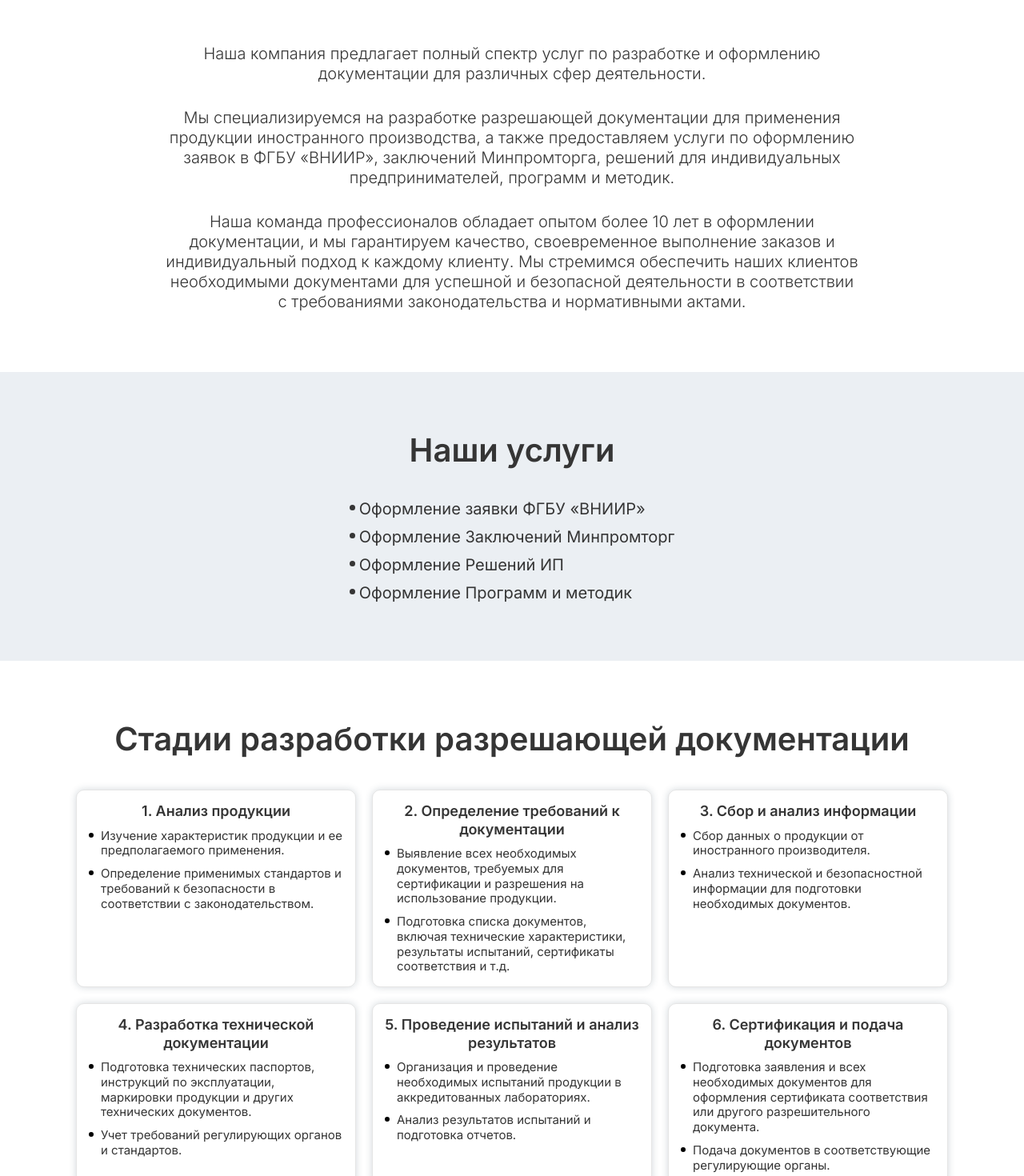
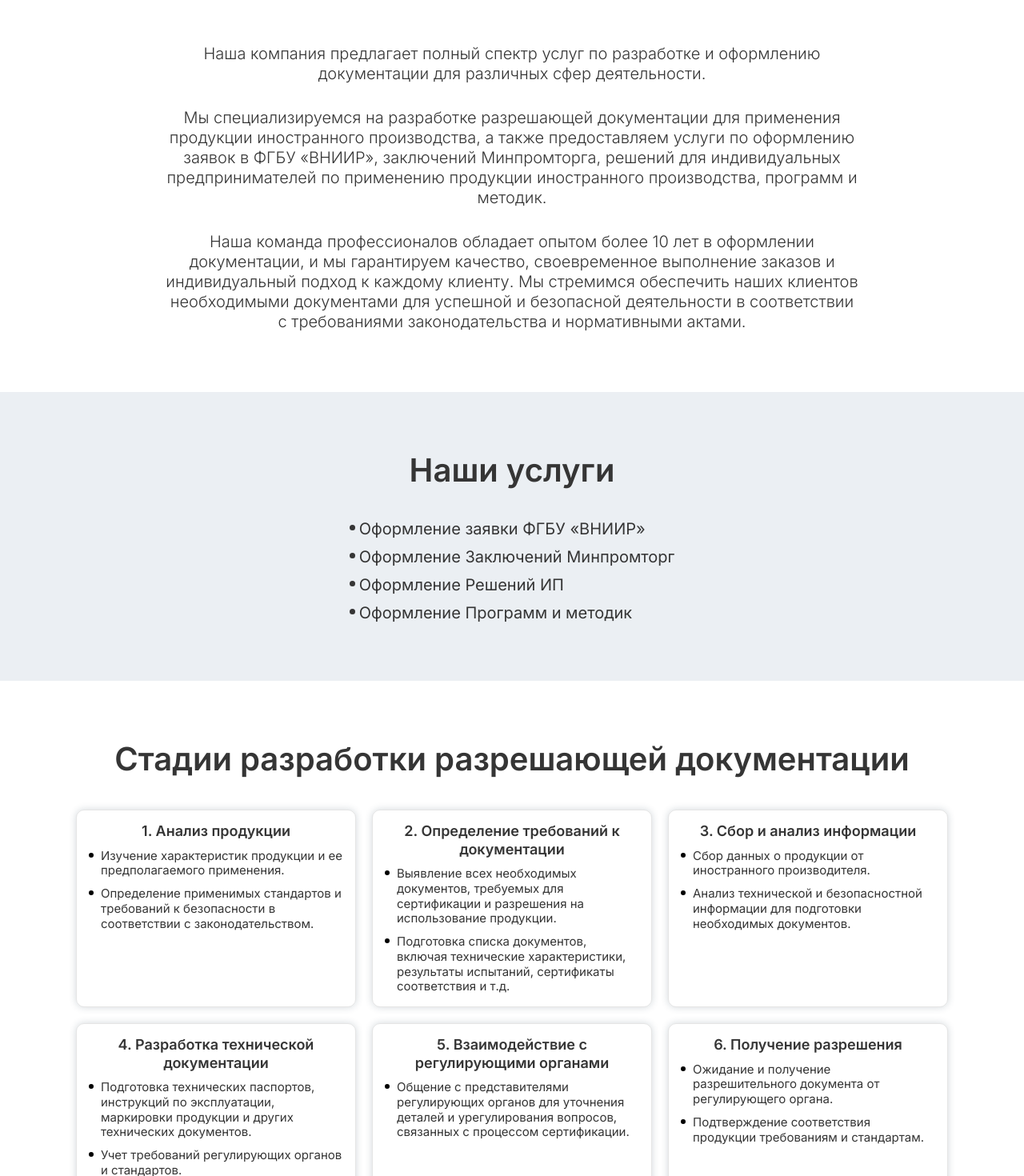
Before and after one commit to FreightDH/permitting-documentation, a React (Vite) app in the folder permitting-documentation/: page / in a window 1280 px wide. Shown: the part 820-2290 px from the top of the page at 80% size. Built offline with nearby package versions, Linux system fonts and the light colour scheme.

Commit message:
refactor: remove incorrect info

```diff
--- a/permitting-documentation/src/styles/common.scss
+++ /dev/null
@@ -1 +0,0 @@
-// Общие стили
--- a/permitting-documentation/src/styles/index.scss
+++ b/permitting-documentation/src/styles/index.scss
@@ -112,7 +112,3 @@ main {
   }
 }
 //</ОБОЛОЧКА>
-
-//<ПОДКЛЮЧЕНИЕ ФАЙЛОВ UI СТИЛЕЙ, ФОРМ И ГОТОВЫХ КЛАССОВ>
-@import 'common';
-//</ПОДКЛЮЧЕНИЕ ФАЙЛОВ UI СТИЛЕЙ, ФОРМ И ГОТОВЫХ КЛАССОВ>
--- a/permitting-documentation/src/widgets/Description/Description.jsx
+++ b/permitting-documentation/src/widgets/Description/Description.jsx
@@ -12,7 +12,8 @@ const Description = () => {
           <p className={cl.description__text}>
             Мы специализируемся на разработке разрешающей документации для применения продукции иностранного
             производства, а также предоставляем услуги по оформлению заявок в ФГБУ «ВНИИР», заключений
-            Минпромторга, решений для индивидуальных предпринимателей, программ и методик.
+            Минпромторга, решений для индивидуальных предпринимателей по применению продукции иностранного
+            производства, программ и методик.
           </p>
           <p className={cl.description__text}>
             Наша команда профессионалов обладает опытом более 10 лет в оформлении документации, и мы
--- a/permitting-documentation/src/widgets/Stages/stagesInfo.js
+++ b/permitting-documentation/src/widgets/Stages/stagesInfo.js
@@ -21,26 +21,16 @@ const stagesInfo = [
   },
   {
     id: 5,
-    title: 'Проведение испытаний и анализ результатов',
-    text: 'Организация и проведение необходимых испытаний продукции в аккредитованных лабораториях.\nАнализ результатов испытаний и подготовка отчетов.',
-  },
-  {
-    id: 6,
-    title: 'Сертификация и подача документов',
-    text: 'Подготовка заявления и всех необходимых документов для оформления сертификата соответствия или другого разрешительного документа.\nПодача документов в соответствующие регулирующие органы.',
-  },
-  {
-    id: 7,
     title: 'Взаимодействие с регулирующими органами',
     text: 'Общение с представителями регулирующих органов для уточнения деталей и урегулирования вопросов, связанных с процессом сертификации.',
   },
   {
-    id: 8,
+    id: 6,
     title: 'Получение разрешения',
     text: 'Ожидание и получение разрешительного документа от регулирующего органа.\nПодтверждение соответствия продукции требованиям и стандартам.',
   },
   {
-    id: 9,
+    id: 7,
     title: 'Мониторинг и обновление',
     text: 'Изучение изменений в законодательстве и стандартах, связанными с продукцией.\nОбеспечение актуальности разрешительной документации в течение срока ее действия.',
   },
```
